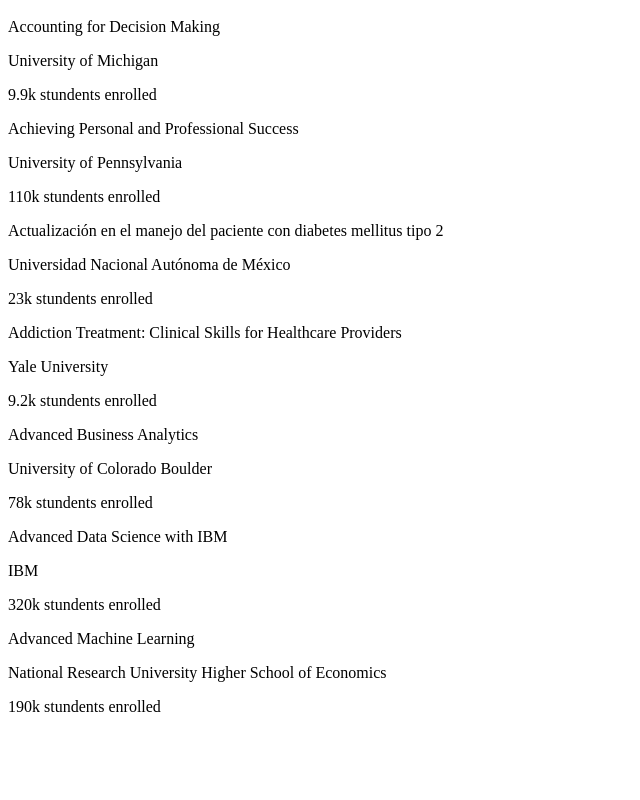
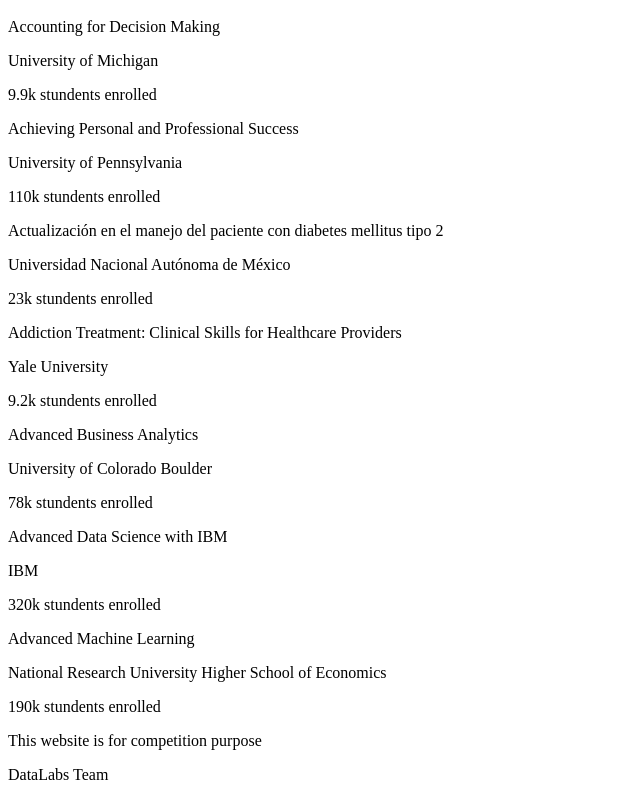
Before and after one commit to raflyfahrezi/datalabs-aic-web, a Next.js app: page / in a window 1280 px wide. Shown: the part 2462-3262 px from the top of the page, without its empty margins (0-640 px from the left). Before the commit the page ends 3194 px from the top, so only its background shows below. Built offline with nearby package versions, Linux system fonts and the light colour scheme.

Commit message:
create footer and implementing it

```diff
--- /dev/null
+++ b/src/layout/footer/index.jsx
@@ -0,0 +1,16 @@
+import React from 'react'
+
+import { Paragraph } from '@typography'
+
+const index = () => {
+    return (
+        <footer className='w-full px-10'>
+            <div className='text-center'>
+                <Paragraph>This website is for competition purpose</Paragraph>
+                <Paragraph className='text-xs'>DataLabs Team</Paragraph>
+            </div>
+        </footer>
+    )
+}
+
+export default index
--- a/src/layout/pageWrapper/index.jsx
+++ b/src/layout/pageWrapper/index.jsx
@@ -1,6 +1,7 @@
 import React from 'react'
 
 import Head from '../head'
+import Footer from '../footer'
 import Navigation from '../navigation'
 
 const pageWrapper = ({ title, children }) => {
@@ -10,6 +11,7 @@
             <div>
                 <Navigation />
                 <main>{children}</main>
+                <Footer />
             </div>
         </>
     )
```
